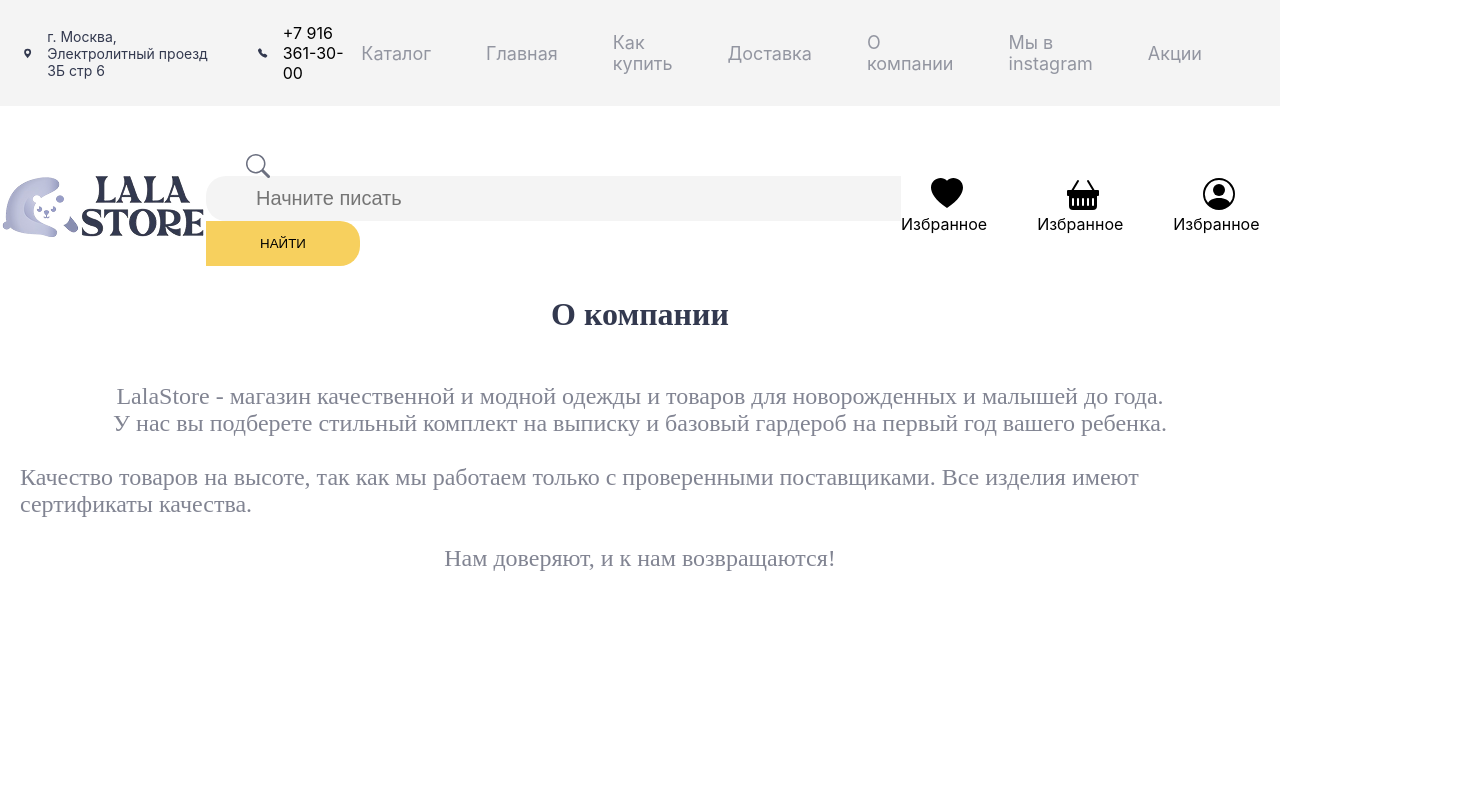
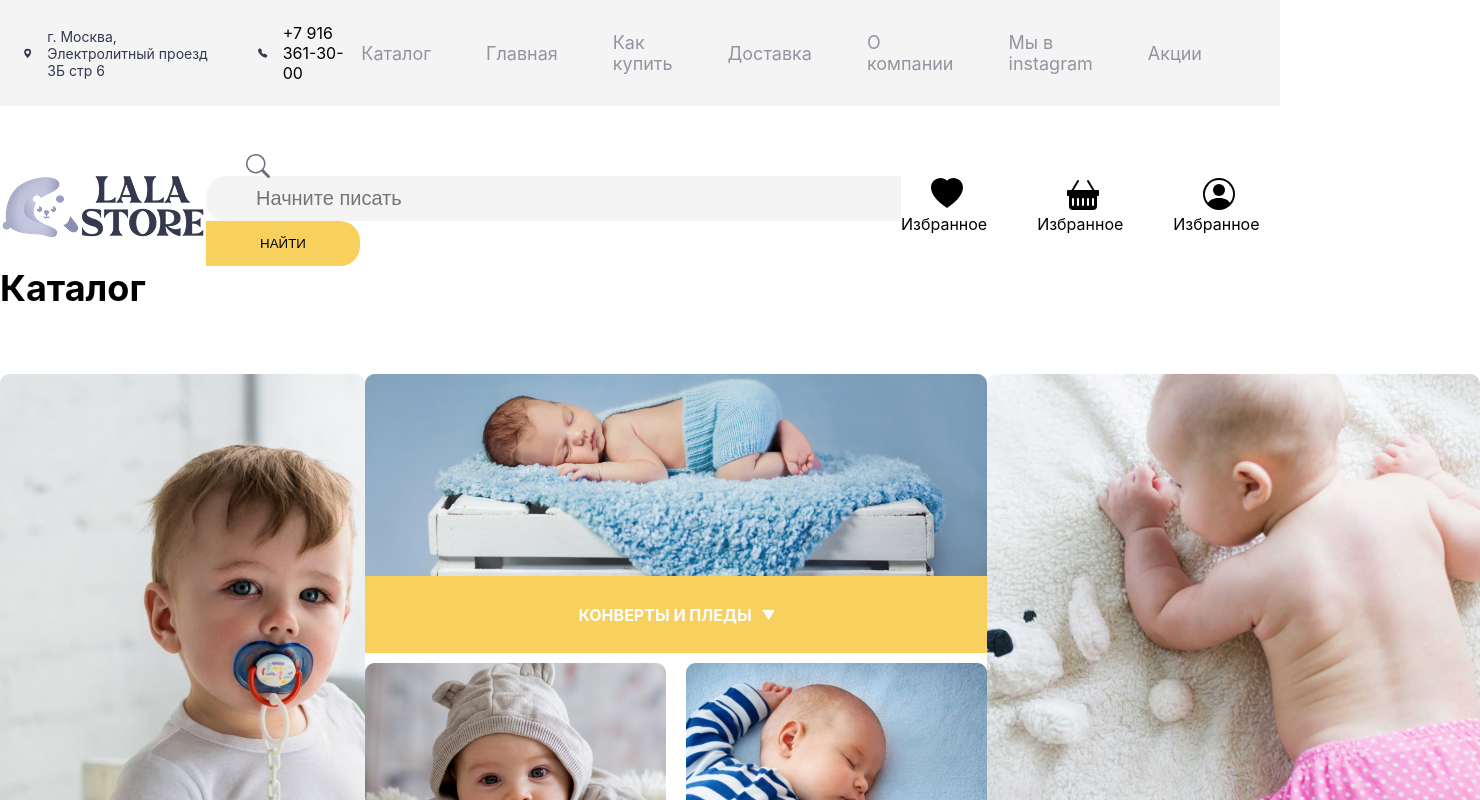
Before and after one commit to KopanevIlya/new4344, a React (Create React App) app in the folder client/: page / in a window 1280 px wide. Shown: the top 800 px of the page, 1480 px wide, since content can reach past the window. Built offline with nearby package versions, Linux system fonts and the light colour scheme.

Commit message:
images added

```diff
--- a/client/package.json
+++ b/client/package.json
@@ -7,6 +7,7 @@
     "@testing-library/jest-dom": "^6.6.3",
     "@testing-library/react": "^16.3.0",
     "@testing-library/user-event": "^13.5.0",
+    "axios": "^1.9.0",
     "react": "^19.1.0",
     "react-dom": "^19.1.0",
     "react-scripts": "5.0.1",
--- a/client/src/App.js
+++ b/client/src/App.js
@@ -1,21 +1,23 @@
 
 import './App.css';
 import Header from './components/Header';
-import Poster from './components/Poster'
-import About from './components/About';
+import Cart from './components/Cart';
+import Poster from './components/Poster';
+import Catalog from './components/Catalog';
+import Modal from './components/Modal';
+import Subscribe from './components/Subscribe'
+
 
 
 function App() {
   return (
     <div className="App">
-
-      <Header />
-
+      <Header/>
       <Poster />
-      <About />
-
-
-
+      <Catalog/>
+      <Cart/>
+      <Modal/>
+      <Subscribe/>
     </div>
   );
 }
```
Also changed, not shown: 1 other file (tests, documents, lock files or other folders).
